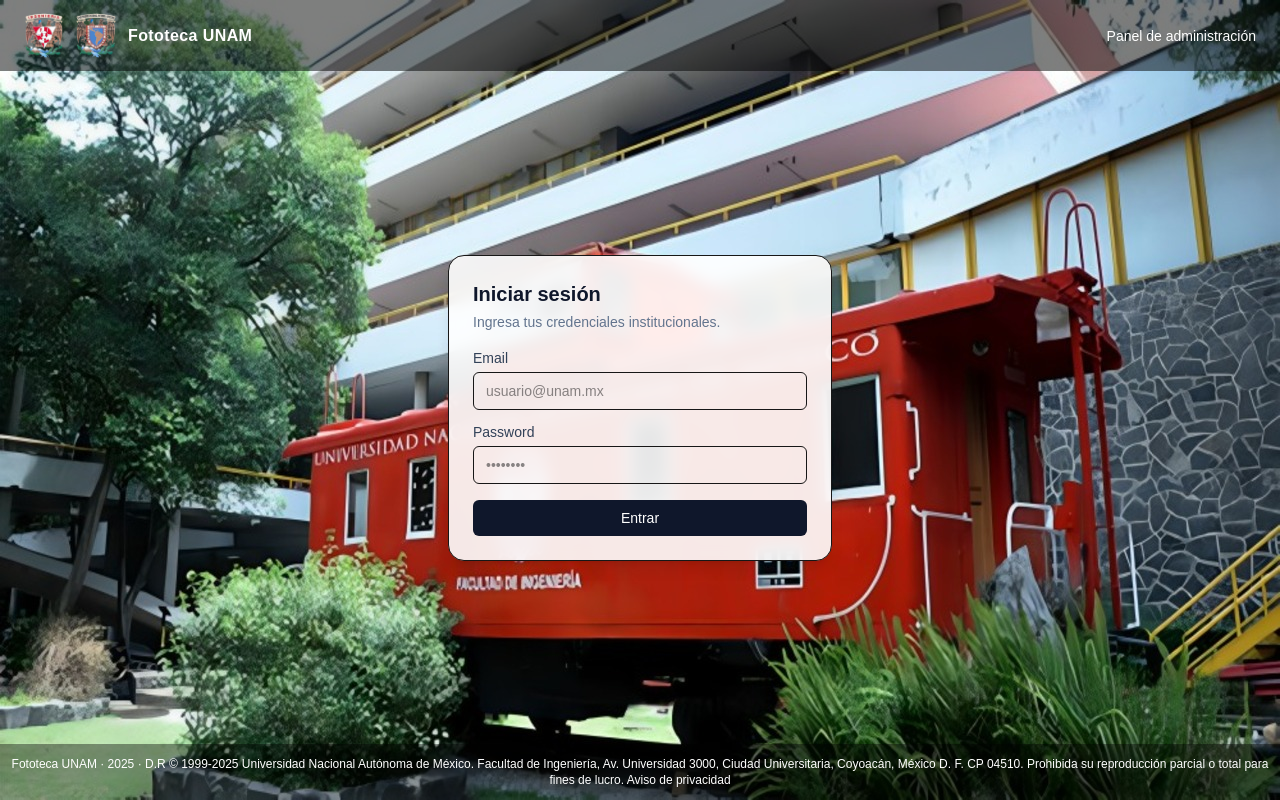
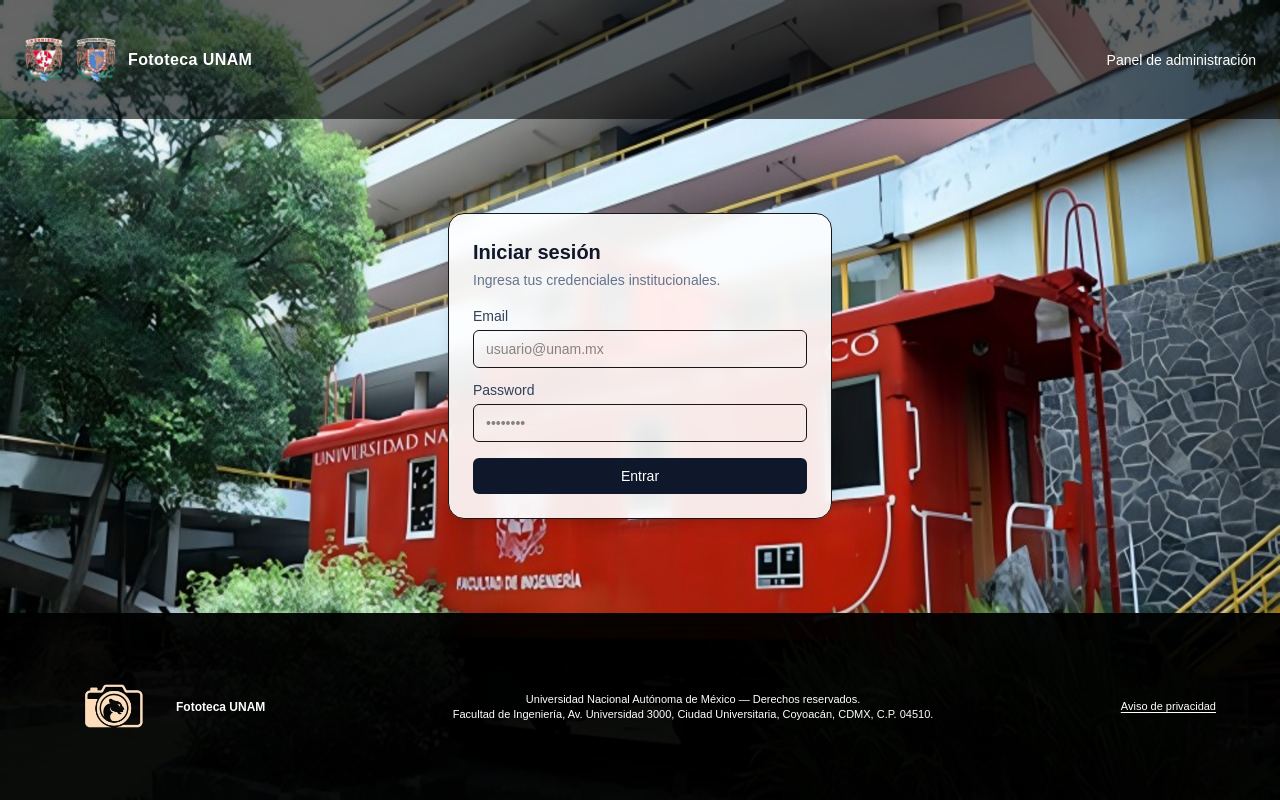
Before and after one commit to ArmandoLunas/fototeca-unam, a Next.js app: page /login in a window 1280 px wide. Built offline with nearby package versions, Linux system fonts and the light colour scheme.

Commit message:
cambioFooter
Footer

```diff
--- a/src/app/admin/layout.tsx
+++ b/src/app/admin/layout.tsx
@@ -2,6 +2,7 @@
 import { getServerSession } from 'next-auth';
 import { authOptions } from '@/lib/auth';
 import AdminShell from '@/components/admin/AdminShell';
+import Footer from '@/components/layout/Footer';
 
 export default async function AdminLayout({ children }: { children: ReactNode }) {
   const session = await getServerSession(authOptions);
--- a/src/app/home/layout.tsx
+++ b/src/app/home/layout.tsx
@@ -1,6 +1,7 @@
 import type { ReactNode } from 'react';
 import TopBar from '@/components/public/TopBar';
 import FloatingMenuButton from '@/components/public/FloatingMenuButton';
+import Footer from '@/components/layout/Footer';
 
 export default function HomeLayout({ children }: { children: ReactNode }) {
   return (
--- a/src/app/login/page.tsx
+++ b/src/app/login/page.tsx
@@ -4,6 +4,7 @@
 import { signIn } from 'next-auth/react';
 import { useState, useEffect } from 'react';
 import { useSearchParams, useRouter } from 'next/navigation';
+import Footer from '@/components/layout/Footer';
 
 export default function LoginPage() {
   const [email, setEmail] = useState('');
@@ -47,7 +48,7 @@
       }}
     >
       {/* HEADER */}
-      <header className="w-full bg-black/50 text-white py-3 px-6 flex items-center justify-between">
+      <header className="w-full bg-black/60 text-white py-9 px-6 flex items-center justify-between">
         <div className="flex items-center gap-3">
           <Image
             src="/fi-escudo-color.png"
@@ -117,13 +118,8 @@
         </form>
       </main>
 
-      {/* FOOTER */}
-      <footer className="w-full bg-black/40 text-white text-xs py-3 text-center">
-        Fototeca UNAM · {new Date().getFullYear()} · D.R © 1999-2025 Universidad Nacional Autónoma de México.
-Facultad de Ingeniería, Av. Universidad 3000, Ciudad Universitaria, Coyoacán, México D. F. CP 04510. Prohibida su reproducción parcial o total para fines de lucro.
-
-Aviso de privacidad
-      </footer>
+     {/* FOOTER REUTILIZABLE */}
+      <Footer />
     </div>
   );
 }
--- a/src/components/admin/AdminShell.tsx
+++ b/src/components/admin/AdminShell.tsx
@@ -2,6 +2,8 @@
 import Image from 'next/image';
 import { ReactNode } from 'react';
 import AdminSidebar from './AdminSidebar';
+import Footer from '@/components/layout/Footer';
+
 
 export default function AdminShell({ children }: { children: ReactNode }) {
     return (
@@ -36,12 +38,8 @@
                 </main>
             </div>
 
-            <footer className="mt-8 bg-[#0f2743] text-white/80">
-                <div className="max-w-6xl mx-auto px-6 py-6 text-xs leading-5">
-                    Universidad Nacional Autónoma de México — Derechos reservados.
-                </div>
-                <div className="h-8 bg-[#0b1c31]" />
-            </footer>
-        </div>
-    );
+          {/* FOOTER REUTILIZABLE ABAJO DE TODO */}
+      <Footer />
+    </div>
+  );
 }
--- /dev/null
+++ b/src/components/layout/Footer.tsx
@@ -0,0 +1,40 @@
+// app/components/layout/Footer.tsx
+import Image from 'next/image';
+
+export default function Footer() {
+  return (
+    <footer className="w-full bg-black/95 text-white text-xs py-15 px-4">
+      <div className="max-w-6xl mx-auto flex flex-col md:flex-row items-center justify-between gap-3">
+        <div className="flex items-center gap-3">
+
+          <Image
+            src="/LogoBlanco.png"
+            alt="UNAM"
+            width={100}
+            height={40}
+          />
+          <span className="font-semibold text-[11px] md:text-xs">
+            Fototeca UNAM
+          </span>
+        </div>
+
+        <div className="text-[10px] md:text-[11px] text-center">
+          <p>Universidad Nacional Autónoma de México — Derechos reservados.</p>
+          <p>
+            Facultad de Ingeniería, Av. Universidad 3000, Ciudad Universitaria,
+            Coyoacán, CDMX, C.P. 04510.
+          </p>
+        </div>
+
+        <div className="text-[11px]">
+          <a
+            href="/aviso-de-privacidad"
+            className="underline underline-offset-2 hover:text-slate-200"
+          >
+            Aviso de privacidad
+          </a>
+        </div>
+      </div>
+    </footer>
+  );
+}
```
Also changed, not shown: public/LogoBlanco.png (added).
